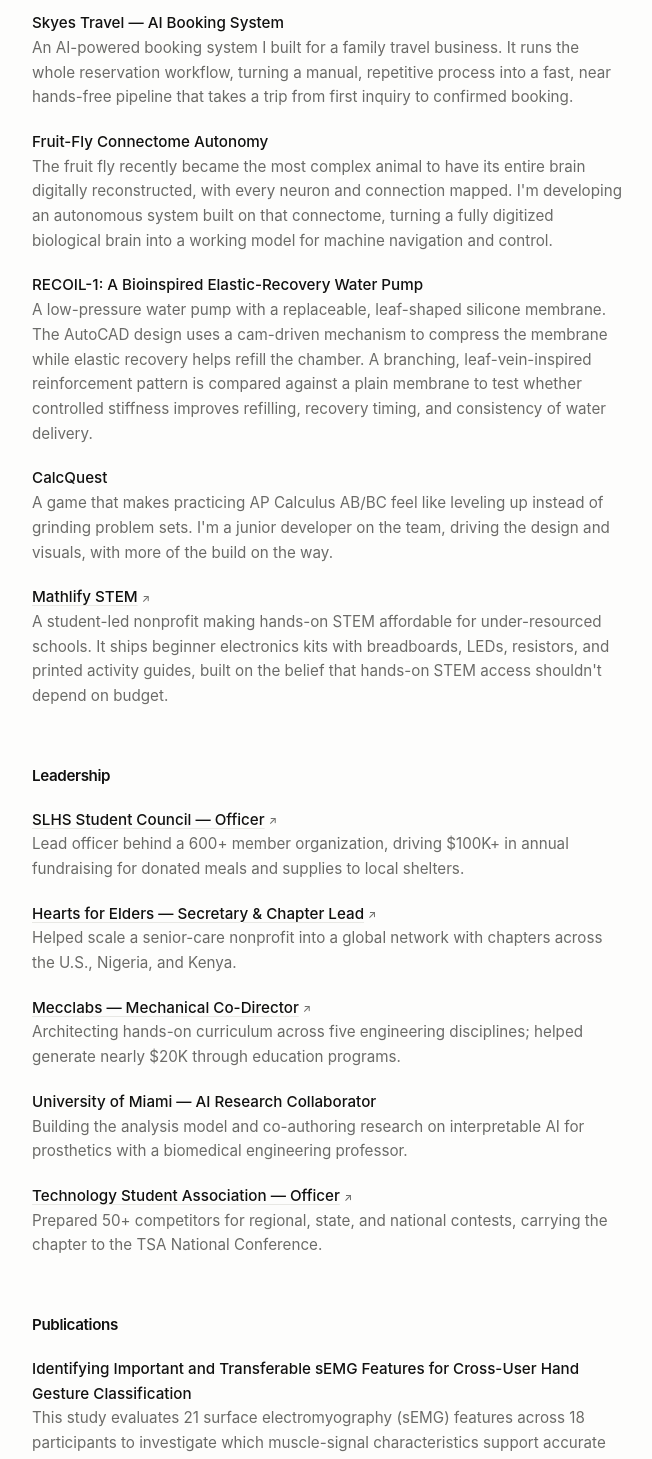
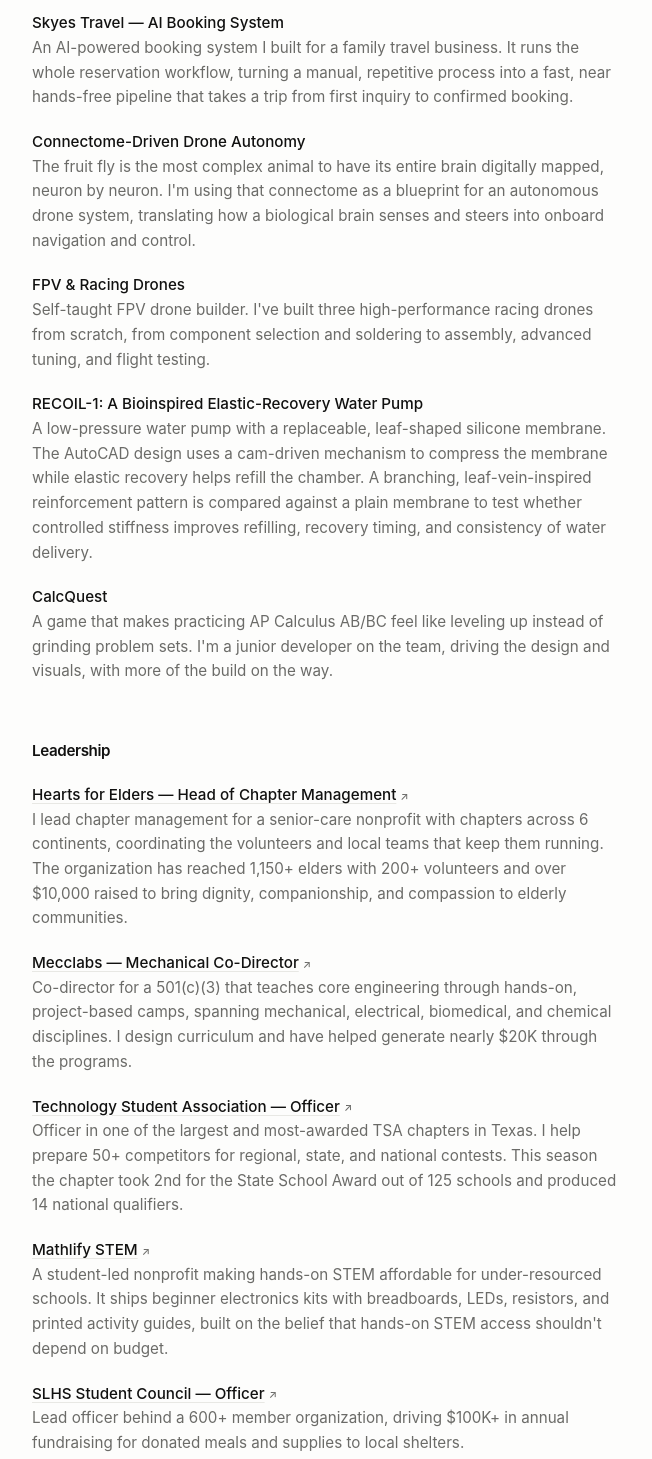
Before and after one commit to iecclodd/azaannoman, a Next.js app: page / in a window 1280 px wide. Shown: the part 840-2299 px from the top of the page, without its empty margins (312-964 px from the left). Built offline with nearby package versions, Linux system fonts and the light colour scheme.

Commit message:
Leadership reorder + Hearts/Mecclabs/TSA detail; drop UM; move Mathlify to leadership; split drones into connectome autonomy + FPV builds; fix fruit-fly wording

```diff
--- a/data/content.ts
+++ b/data/content.ts
@@ -59,9 +59,14 @@
         "An AI-powered booking system I built for a family travel business. It runs the whole reservation workflow, turning a manual, repetitive process into a fast, near hands-free pipeline that takes a trip from first inquiry to confirmed booking.",
     },
     {
-      title: "Fruit-Fly Connectome Autonomy",
+      title: "Connectome-Driven Drone Autonomy",
       description:
-        "The fruit fly recently became the most complex animal to have its entire brain digitally reconstructed, with every neuron and connection mapped. I'm developing an autonomous system built on that connectome, turning a fully digitized biological brain into a working model for machine navigation and control.",
+        "The fruit fly is the most complex animal to have its entire brain digitally mapped, neuron by neuron. I'm using that connectome as a blueprint for an autonomous drone system, translating how a biological brain senses and steers into onboard navigation and control.",
+    },
+    {
+      title: "FPV & Racing Drones",
+      description:
+        "Self-taught FPV drone builder. I've built three high-performance racing drones from scratch, from component selection and soldering to assembly, advanced tuning, and flight testing.",
     },
     {
       title: "RECOIL-1: A Bioinspired Elastic-Recovery Water Pump",
@@ -73,43 +78,38 @@
       description:
         "A game that makes practicing AP Calculus AB/BC feel like leveling up instead of grinding problem sets. I'm a junior developer on the team, driving the design and visuals, with more of the build on the way.",
     },
+  ],
+
+  leadership: [
+    {
+      title: "Hearts for Elders — Head of Chapter Management",
+      description:
+        "I lead chapter management for a senior-care nonprofit with chapters across 6 continents, coordinating the volunteers and local teams that keep them running. The organization has reached 1,150+ elders with 200+ volunteers and over $10,000 raised to bring dignity, companionship, and compassion to elderly communities.",
+      href: "https://www.hearts4elders.org",
+    },
+    {
+      title: "Mecclabs — Mechanical Co-Director",
+      description:
+        "Co-director for a 501(c)(3) that teaches core engineering through hands-on, project-based camps, spanning mechanical, electrical, biomedical, and chemical disciplines. I design curriculum and have helped generate nearly $20K through the programs.",
+      href: "https://www.mecclabs.com",
+    },
+    {
+      title: "Technology Student Association — Officer",
+      description:
+        "Officer in one of the largest and most-awarded TSA chapters in Texas. I help prepare 50+ competitors for regional, state, and national contests. This season the chapter took 2nd for the State School Award out of 125 schools and produced 14 national qualifiers.",
+      href: "https://www.slhstsa.org",
+    },
     {
       title: "Mathlify STEM",
       description:
         "A student-led nonprofit making hands-on STEM affordable for under-resourced schools. It ships beginner electronics kits with breadboards, LEDs, resistors, and printed activity guides, built on the belief that hands-on STEM access shouldn't depend on budget.",
       href: "https://stem.mathlify.org",
     },
-  ],
-
-  leadership: [
     {
       title: "SLHS Student Council — Officer",
       description:
         "Lead officer behind a 600+ member organization, driving $100K+ in annual fundraising for donated meals and supplies to local shelters.",
       href: "https://linktr.ee/7lakesstuco",
-    },
-    {
-      title: "Hearts for Elders — Secretary & Chapter Lead",
-      description:
-        "Helped scale a senior-care nonprofit into a global network with chapters across the U.S., Nigeria, and Kenya.",
-      href: "https://www.hearts4elders.org",
-    },
-    {
-      title: "Mecclabs — Mechanical Co-Director",
-      description:
-        "Architecting hands-on curriculum across five engineering disciplines; helped generate nearly $20K through education programs.",
-      href: "https://www.mecclabs.com",
-    },
-    {
-      title: "University of Miami — AI Research Collaborator",
-      description:
-        "Building the analysis model and co-authoring research on interpretable AI for prosthetics with a biomedical engineering professor.",
-    },
-    {
-      title: "Technology Student Association — Officer",
-      description:
-        "Prepared 50+ competitors for regional, state, and national contests, carrying the chapter to the TSA National Conference.",
-      href: "https://slhstsa.wixsite.com/home",
     },
   ],
 
```
